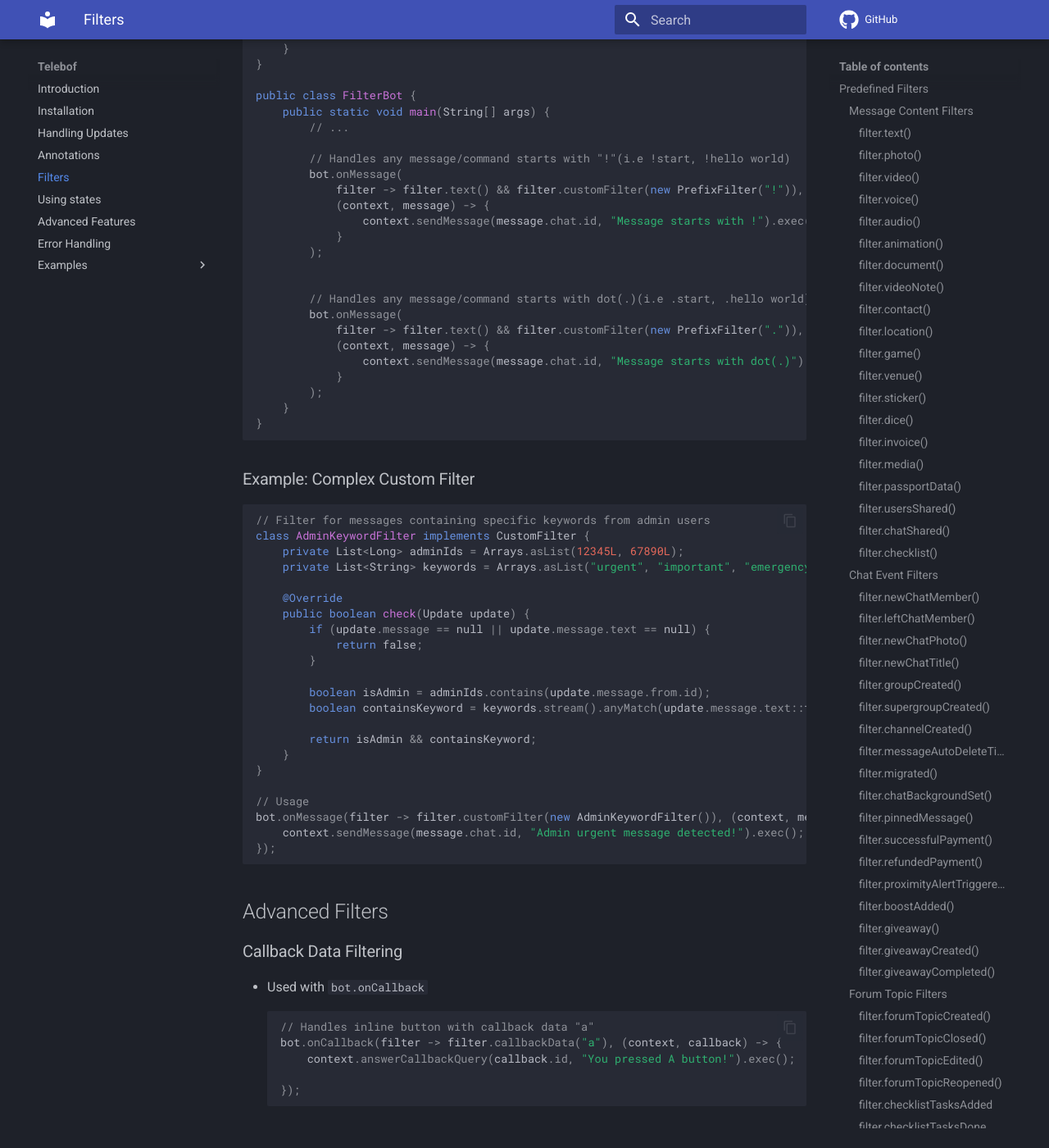
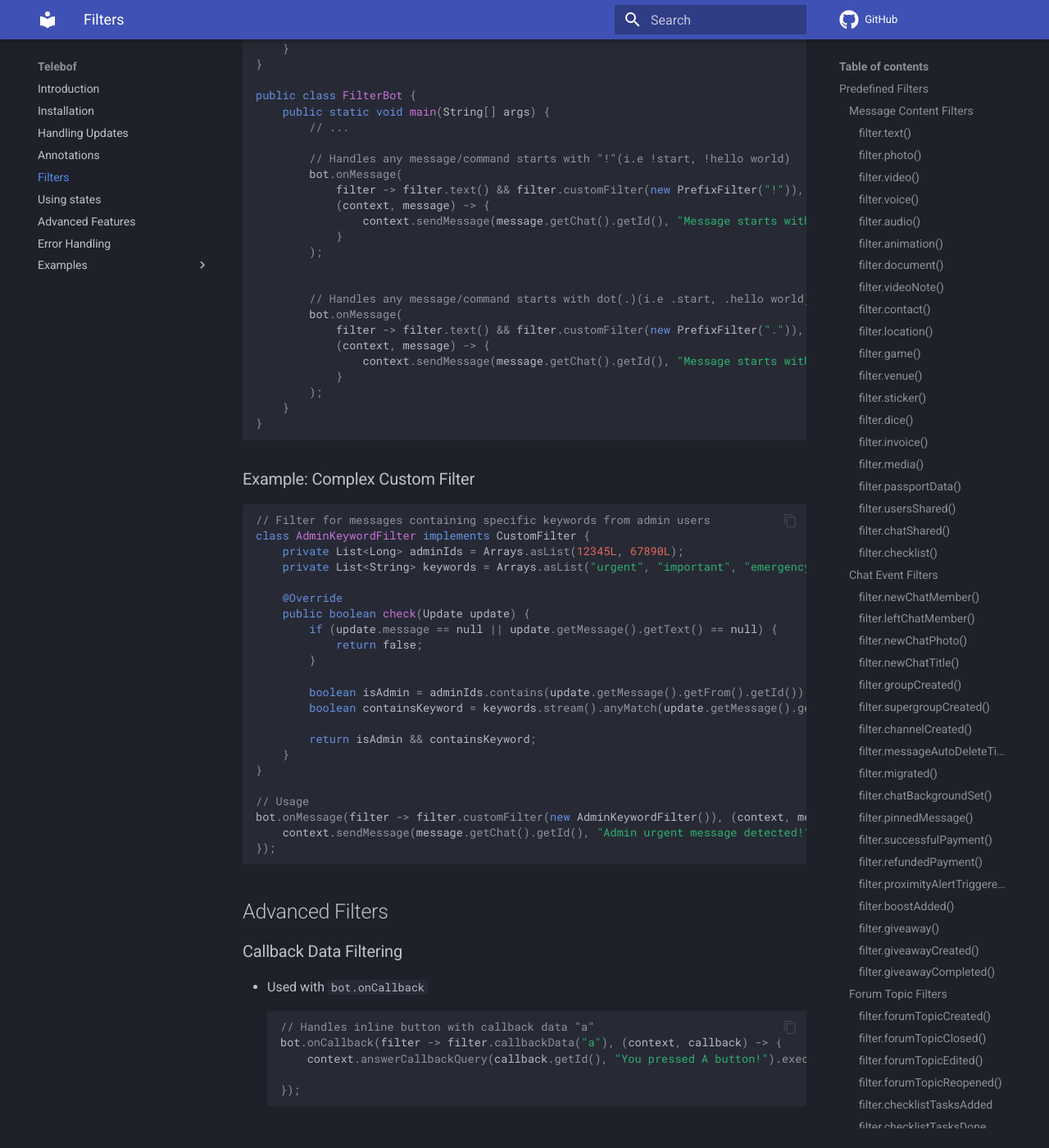
Before and after one commit to natanimn/telebof, an MkDocs documentation site: the page built from docs/filters.md, in a window 1280 px wide and 1400 px high, scrolled down 11850 px. Shown: the whole window at 82% size. Built offline with MkDocs 1.6.1 and Material for MkDocs 9.7.7, drawn with Linux system fonts in a browser that asks for light colours; comment, search, counter and statistics services are not loaded; some of the changed text lies outside the part shown.

Commit message:
Update version 1.3.0

````diff
--- a/docs/filters.md
+++ b/docs/filters.md
@@ -508,7 +508,7 @@
         bot.onMessage(
             filter -> filter.text() && filter.customFilter(new PrefixFilter("!")),
             (context, message) -> {
-                context.sendMessage(message.chat.id, "Message starts with !").exec();
+                context.sendMessage(message.getChat().getId(), "Message starts with !").exec();
             }
         );
 
@@ -517,7 +517,7 @@
         bot.onMessage(
             filter -> filter.text() && filter.customFilter(new PrefixFilter(".")),
             (context, message) -> {
-                context.sendMessage(message.chat.id, "Message starts with dot(.)").exec();
+                context.sendMessage(message.getChat().getId(), "Message starts with dot(.)").exec();
             }
         );
     }
@@ -534,12 +534,12 @@
 
     @Override
     public boolean check(Update update) {
-        if (update.message == null || update.message.text == null) {
+        if (update.message == null || update.getMessage().getText() == null) {
             return false;
         }
 
-        boolean isAdmin = adminIds.contains(update.message.from.id);
-        boolean containsKeyword = keywords.stream().anyMatch(update.message.text::toLowerCase::contains);
+        boolean isAdmin = adminIds.contains(update.getMessage().getFrom().getId());
+        boolean containsKeyword = keywords.stream().anyMatch(update.getMessage().getText::toLowerCase::contains);
 
         return isAdmin && containsKeyword;
     }
@@ -547,7 +547,7 @@
 
 // Usage
 bot.onMessage(filter -> filter.customFilter(new AdminKeywordFilter()), (context, message) -> {
-    context.sendMessage(message.chat.id, "Admin urgent message detected!").exec();
+    context.sendMessage(message.getChat().getId(), "Admin urgent message detected!").exec();
 });
 ```
 
@@ -561,7 +561,7 @@
 
 // Handles inline button with callback data "a"
 bot.onCallback(filter -> filter.callbackData("a"), (context, callback) -> {
-    context.answerCallbackQuery(callback.id, "You pressed A button!").exec();
+    context.answerCallbackQuery(callback.getId(), "You pressed A button!").exec();
 
 });
 ```
@@ -581,13 +581,13 @@
 ```java
 // Set state when /start command is received
 bot.onMessage(filter -> filter.commands("start"), (context, message) -> {
-    context.sendMessage(message.chat.id, "What is your name?").exec();
-    bot.setState(message.from.id, "name"); // Set state to 'name'
+    context.sendMessage(message.getChat().getId(), "What is your name?").exec();
+    bot.setState(message.getFrom().getId(), "name"); // Set state to 'name'
 });
 
 // Handle response when in 'name' state
 bot.onMessage(filter -> filter.state("name") && filter.text(), (context, message) -> {
-    context.sendMessage(message.chat.id, String.format("Your name is %s", message.text)).exec();
-    context.clearState(message.from.id); // Clear the state
+    context.sendMessage(message.getChat().getId(), String.format("Your name is %s", message.getText())).exec();
+    context.clearState(message.getFrom().getId()); // Clear the state
 });
 ```
````
